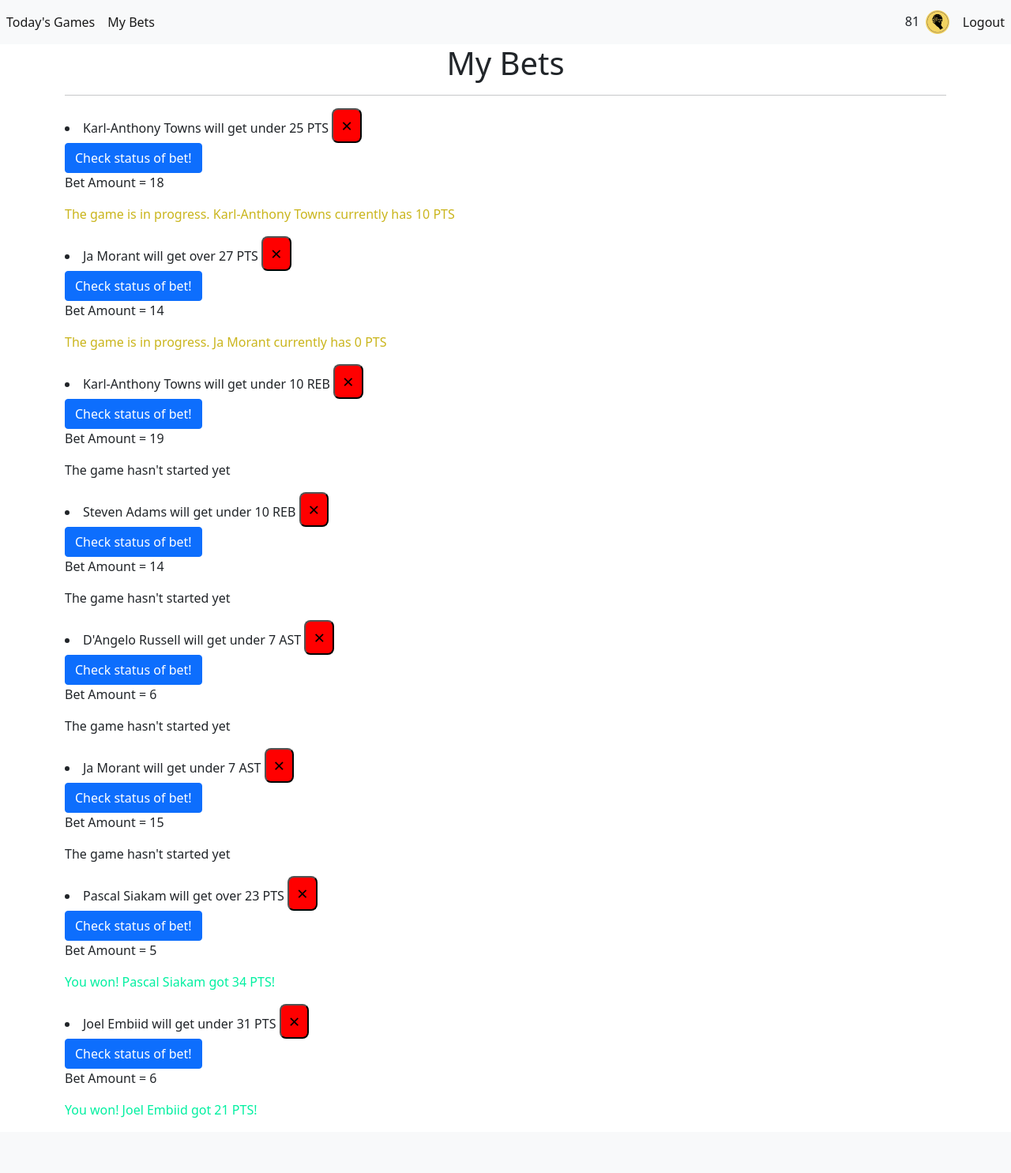
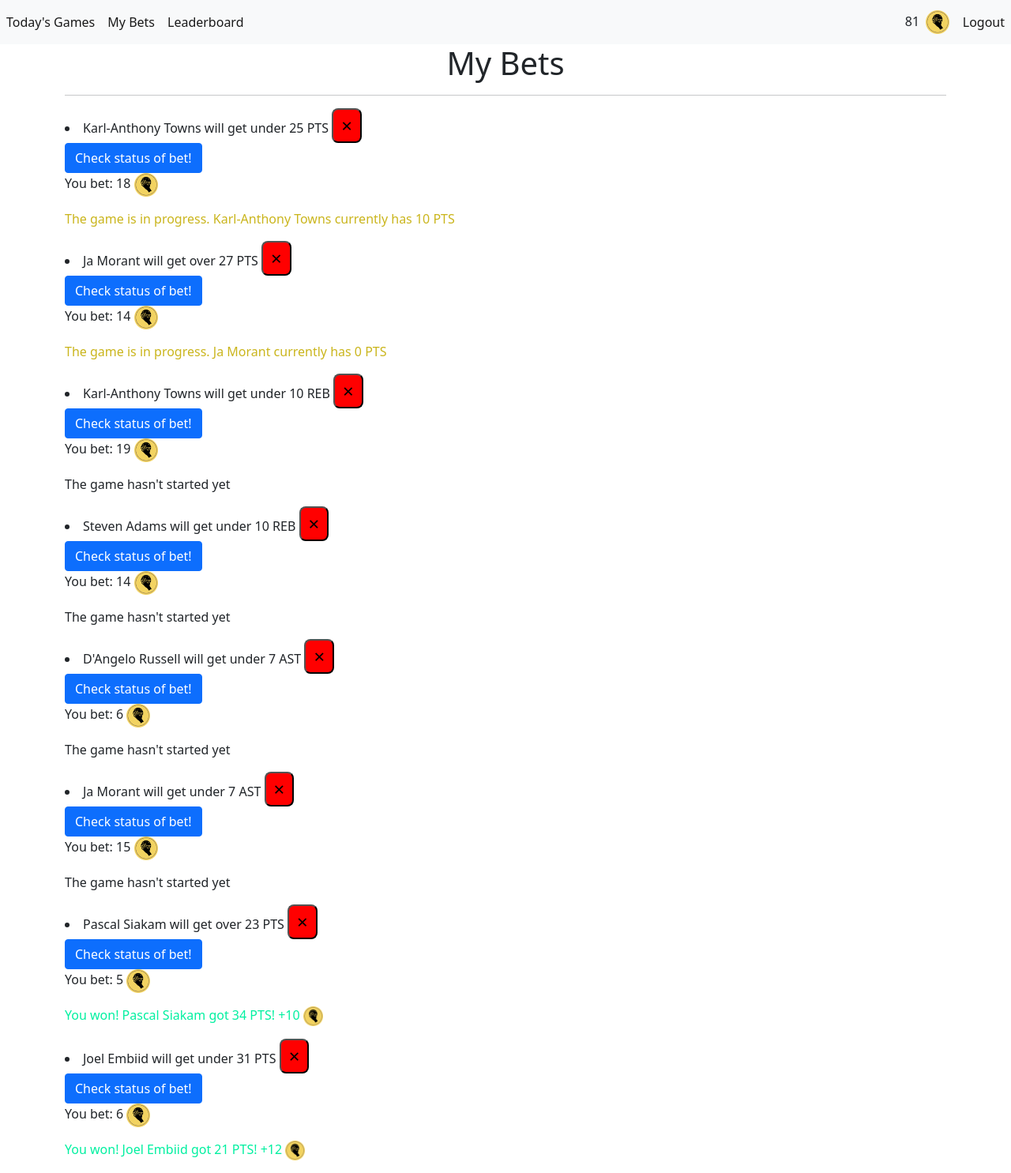
Before and after one commit to aniqp/NBA-Betting-App, a Flask app: page /my-bets in a window 1280 px wide. Shown: the whole page at 79% size. Before the commit the page ends 1415 px from the top, so only its background shows below. Run offline with Flask 2, Linux system fonts and the light colour scheme; a user stored in the database is signed in; data comes from the database, SQL or seed files in the repository; both versions use the stored data as it was after the commit.

Commit message:
leaderboard stuff

```diff
--- a/app/models.py
+++ b/app/models.py
@@ -23,6 +23,7 @@ class Bet(db.Model):
     stats_actual = db.Column(db.Integer, nullable = True)
     wagered_amount = db.Column(db.Integer, nullable = True)
     net_revenue = db.Column(db.Integer, nullable = True)
+    claimed = db.Column(db.Boolean, default = False)
     user_id = db.Column(db.Integer, db.ForeignKey('user.id'))
 
 # when you want to make a new database model (store a different type of object), have it inherit from db.model
--- a/app/templates/main/base.html
+++ b/app/templates/main/base.html
@@ -27,7 +27,8 @@
             <div class="navbar-nav">
                 {% if user.is_authenticated %}
                 <a class="nav-link active" id="today_games" href="/">Today's Games</a>
-                <a class="nav-link active" id="today_games" href="/my-bets">My Bets</a>
+                <a class="nav-link active" id="my_bets" href="/my-bets">My Bets</a>
+                <a class="nav-link active" id="leaderboard" href="/leaderboard">Leaderboard</a>
                 {% else %}
                 <a class="nav-link active" id="login" href="/login">Login</a>
                 <a class="nav-link active" id="sign_up" href="/sign-up">Sign Up</a>
--- a/app/templates/user_bets.html
+++ b/app/templates/user_bets.html
@@ -21,21 +21,28 @@
                         <span aria-hidden="true">&times;</span>
                     </button>
                     <br>
-                    <button type="button" class="btn btn-primary" onClick="checkBetStatus('{{ bet.id }}')">
+                    <button type="button" class="btn btn-primary" onClick="
+                    fetch('/check-bet-status', {
+                        method: 'POST',
+                        body: JSON.stringify({betID: '{{ bet.id }}'})
+                    }).then((_res) => {
+                        window.location.href='my-bets';
+                    })";>
                         Check status of bet!
                     </button>
-                    <p> Bet Amount = {{ bet.wagered_amount }} </p>
+                    <p> You bet: {{ bet.wagered_amount }} <img style="max-width: 30px; max-height: 30px;" src="{{ url_for('static', filename='img/CourtsideBets_logo.png') }}"></p>
+
                     {% if bet.game_status is none or bet.game_status == 1  %}
                         <p>The game hasn't started yet</p>
                     {% elif bet.game_status == 2 and bet.w_or_l is none %}
                         <p style="color: rgb(202, 181, 28)">The game is in progress. {{ bet.player_name }} currently has {{ bet.stats_actual }} {{ bet.statistic }}</p>
                     {% elif bet.game_status == 2 and bet.w_or_l == true %}
-                        <p style="color: rgb(0, 240, 160)">You won! {{ bet.player_name }} currently has {{ bet.stats_actual }} {{ bet.statistic }}</p>
+                        <p style="color: rgb(0, 240, 160)">You won! {{ bet.player_name }} currently has {{ bet.stats_actual }} {{ bet.statistic }} +{{ 2 * bet.wagered_amount }} <img style="max-width: 25px; max-height: 25px;" src="{{ url_for('static', filename='img/CourtsideBets_logo.png') }}"></p>
                     {% elif bet.game_status == 2 and bet.w_or_l == false %}
                         <p style="color: red"> You lost. {{ bet.player_name }} currently has {{ bet.stats_actual }} {{ bet.statistic }}</p>
                     {% elif bet.game_status == 3 %}
                         {% if bet.w_or_l == true %}
-                        <p style = "color: rgb(0, 240, 160);">You won! {{ bet.player_name }} got {{ bet.stats_actual }} {{ bet.statistic }}!</p>
+                        <p style = "color: rgb(0, 240, 160);">You won! {{ bet.player_name }} got {{ bet.stats_actual }} {{ bet.statistic }}! +{{ 2 * bet.wagered_amount }} <img style="max-width: 25px; max-height: 25px;" src="{{ url_for('static', filename='img/CourtsideBets_logo.png') }}"></p>
                         {% else %}
                         <p style = "color: red;">You lost. {{ bet.player_name }} got {{ bet.stats_actual }} {{ bet.statistic }}</p>
                         {% endif %}
@@ -50,11 +57,10 @@
 {% endblock %}
 
 {% block script %}
-<script type="text/javascript" src="{{ url_for('static', filename='js/index.js') }}"></script>
 
 <script>
-
 function checkBetStatus(betID) {
+    console.log("hi")
     fetch("/check-bet-status", {
         method: "POST",
         body: JSON.stringify({betID: betID})
--- a/app/views.py
+++ b/app/views.py
@@ -1,4 +1,5 @@
 from app import app
+from app.functions.get_top_five_users import get_top_five_users
 from . import db
 from flask import render_template, request, flash, redirect, url_for, jsonify
 from flask_login import login_user, logout_user, login_required, current_user
@@ -176,4 +177,15 @@ def check_bet_status():
                     db.session.commit()
                 except IntegrityError:
                     db.session.rollback()
+    if bet.claimed == False:
+        current_user.swishcoins = update_user_swishcoins(current_user.swishcoins, bet.wagered_amount, bet.w_or_l)
+        bet.claimed = True
+        db.session.commit()
     return render_template("user_bets.html", user = current_user)
+
+
+@app.route('/leaderboard')
+def leaderboard():
+    users = User.query.all()
+    sorted_users = get_top_five_users(users)
+    return render_template("leaderboard.html", user = current_user, users = users)
```
Also changed, not shown: app/functions/get_top_five_users.py (added, +13 -0 lines), app/templates/leaderboard.html (added, +22 -0 lines), app/database.db.
